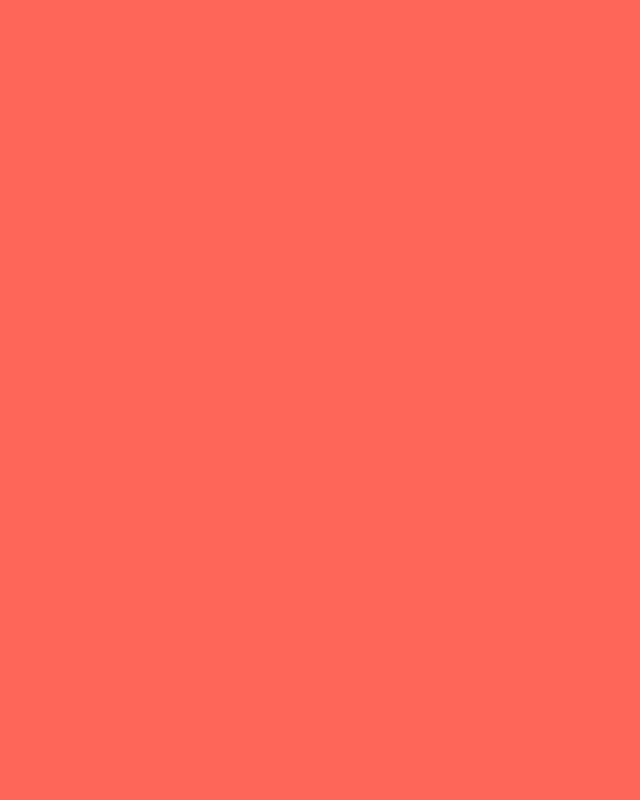
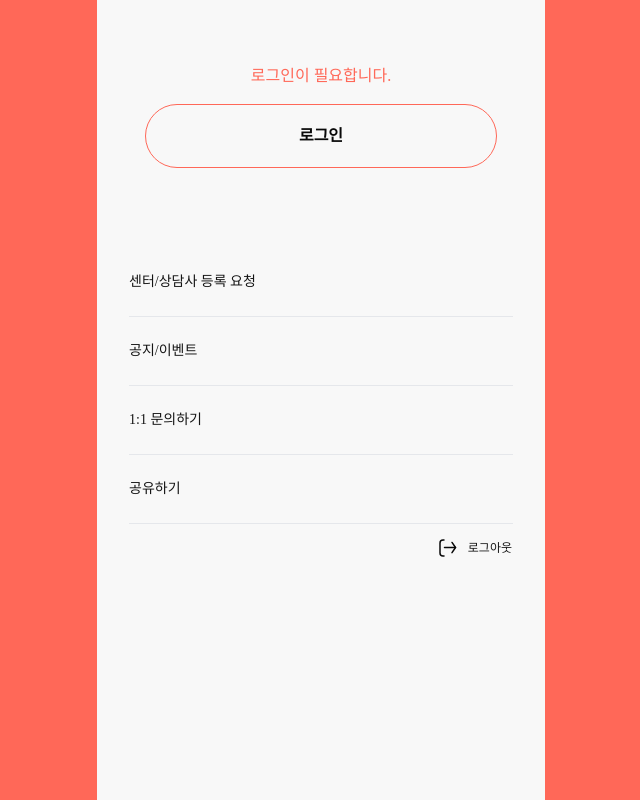
Before and after one commit to Matthewsann/ddodak, a Next.js app: page /mypage in a window 1280 px wide. Before the commit this address had no page. Shown: the whole page, without its empty margins (319-959 px from the left). Built offline with nearby package versions, Linux system fonts and the light colour scheme; a web font is replaced by a local one.

Commit message:
feat: login view

```diff
--- a/app/apis/auth.ts
+++ b/app/apis/auth.ts
@@ -18,6 +18,9 @@ export const authLogin = async ({
       email,
       password,
     }),
+    headers: {
+      "Content-Type": "application/json",
+    },
   });
 
   if (!result.ok) throw new Error("서버 에러");
--- /dev/null
+++ b/app/apis/center/api.ts
@@ -0,0 +1,40 @@
+import type { CenterType } from "@/types/center";
+
+interface CenterListResponse {
+  success: boolean;
+  code: number;
+  message: string;
+  data: CenterType[];
+}
+
+export const centerList = async () => {
+  const result = await fetch(`${process.env.NEXT_PUBLIC_API_HOST}/center/list`);
+
+  if (!result.ok) throw new Error("서버 에러");
+
+  const data: CenterListResponse = await result.json();
+  if (!data.success) throw new Error(data.message);
+
+  return data.data;
+};
+
+export const centerAroundList = async ({
+  lat,
+  lng,
+  distance,
+}: {
+  lat: number;
+  lng: number;
+  distance: number;
+}) => {
+  const result = await fetch(
+    `${process.env.NEXT_PUBLIC_API_HOST}/center/around/list?distance=${distance}&centerLatitude=${lat}&centerLongitude=${lng}`
+  );
+
+  if (!result.ok) throw new Error("서버 에러");
+
+  const data: CenterListResponse = await result.json();
+  if (!data.success) throw new Error(data.message);
+
+  return data.data;
+};
--- a/app/components/icons/index.tsx
+++ b/app/components/icons/index.tsx
@@ -9,6 +9,7 @@ import Filter from "./filter.svg";
 import GPS from "./gps.svg";
 import Search from "./search.svg";
 import Signout from "./signout.svg";
+import Heart from "./heart.svg";
 
 const Icons = {
   Home,
@@ -22,5 +23,6 @@ const Icons = {
   GPS,
   Search,
   Signout,
+  Heart,
 };
 export default Icons;
--- a/app/login/form.tsx
+++ b/app/login/form.tsx
@@ -1,8 +1,11 @@
 "use client";
 
+import { authLogin } from "@/apis/auth";
+import { useUserStore } from "@/store/user-store";
 import cc from "classcat";
 import Link from "next/link";
-import { useState } from "react";
+import { useRouter } from "next/navigation";
+import { useCallback, useState } from "react";
 
 export default function LoginForm() {
   const [id, setId] = useState("");
@@ -10,14 +13,35 @@ export default function LoginForm() {
   const [error, setError] = useState(false);
   const [showPassword, setShowPassword] = useState(false);
 
+  const router = useRouter();
+
+  const { setEmail } = useUserStore();
+
+  const handleSubmit = useCallback(async () => {
+    try {
+      const result = await authLogin({
+        email: id,
+        password,
+      });
+
+      setEmail(id);
+      router.push("/mypage");
+    } catch (e) {
+      setError(true);
+    }
+  }, [id, password]);
+
   return (
-    <div className="py-8 w-full">
+    <div className="py-8 w-full h-full flex flex-col justify-between">
+      <div>
         <label className="flex flex-col gap-1 w-full">
-        <span className="font-medium text-sm">ID 아이디</span>
+          <span className="font-medium text-sm">EMAIL 이메일</span>
           <input
             type="text"
             className="input rounded-full bg-black/10 font-light text-xs"
-          placeholder="아이디 입력"
+            placeholder="이메일 입력"
+            value={id}
+            onChange={(e) => setId(e.target.value)}
           />
         </label>
         <label className="flex flex-col gap-1 w-full mt-5">
@@ -36,36 +60,47 @@ export default function LoginForm() {
               type={showPassword ? "text" : "password"}
               className="input rounded-full bg-black/10 font-light text-xs w-full"
               placeholder="비밀번호 입력"
+              value={password}
+              onChange={(e) => setPassword(e.target.value)}
             />
           </div>
         </label>
 
+        <div className="flex justify-center gap-4 items-center mt-10">
+          <div>
+            <Link href="#">아이디 찾기</Link>
+          </div>
+          <div className="w-px h-4 bg-black" />
+          <div>
+            <Link href="#">비밀번호 찾기</Link>
+          </div>
+          <div className="w-px h-4 bg-black" />
+          <div>
+            <Link href="#">회원가입</Link>
+          </div>
+        </div>
+      </div>
+
+      <div className="px-5 pb-14">
+        <button
+          className="btn btn-primary btn-lg btn-outline rounded-full w-full group active:bg-primary"
+          onClick={() => {
+            handleSubmit();
+          }}
+        >
+          <span className="text-black font-semibold text-base group-active:text-white">
+            로그인
+          </span>
+        </button>
         <div className="relative flex justify-center">
           {error && (
-          <div className="absolute text-center p-2 text-[11px] font-medium text-primary">
+            <div className="absolute text-center p-2 text-xs font-medium text-primary leading-5">
               아이디 또는 비밀번호를 잘못 입력했습니다.
               <br />
               입력하신 내용을 다시 확인해주세요.
             </div>
           )}
         </div>
-
-      <div className="mt-16 px-5">
-        <button className="btn btn-primary btn-lg btn-outline rounded-full w-full group active:bg-primary">
-          <span className="text-black font-semibold text-base group-active:text-white">
-            로그인
-          </span>
-        </button>
-      </div>
-
-      <div className="grid grid-cols-[1fr_1px_1fr] gap-8 items-center mt-4">
-        <div className="w-full text-right">
-          <Link href="#">아이디 찾기</Link>
-        </div>
-        <div className="w-px h-4 bg-black" />
-        <div>
-          <Link href="#">비밀번호 찾기</Link>
-        </div>
       </div>
     </div>
   );
--- a/app/map/search-result.tsx
+++ b/app/map/search-result.tsx
@@ -37,7 +37,8 @@ export default function SearchResult({
             <Sheet.Header />
             <Sheet.Content className="px-5 pb-12">
               <Sheet.Scroller>
-                {centers
+                {centers.length > 0 ? (
+                  centers
                     .sort(
                       (a, b) =>
                         getDistanceKm(loc[1], loc[0], a.latitude, a.longitude) -
@@ -54,7 +55,12 @@ export default function SearchResult({
                           center.longitude
                         )}
                       />
-                  ))}
+                    ))
+                ) : (
+                  <div className="text-center text-gray-500 py-12">
+                    검색 결과가 없습니다.
+                  </div>
+                )}
               </Sheet.Scroller>
             </Sheet.Content>
           </Sheet.Container>
--- a/app/mypage/page.tsx
+++ b/app/mypage/page.tsx
@@ -1,7 +1,71 @@
-import { redirect } from "next/navigation";
+"use client";
+
+import { useUserStore } from "@/store/user-store";
+import Link from "next/link";
+import Profile from "./profile";
+import Icons from "@/components/icons";
+
+const MENU_ITEMS = [
+  {
+    name: "센터/상담사 등록 요청",
+    href: "/login",
+  },
+  {
+    name: "공지/이벤트",
+    href: "/login",
+  },
+  {
+    name: "1:1 문의하기",
+    href: "/login",
+  },
+  {
+    name: "공유하기",
+    href: "/login",
+  },
+];
 
 export default function Home() {
-  redirect("/login");
+  const { email, setEmail } = useUserStore();
 
-  return <div>mypage</div>;
+  return (
+    <div className="w-full h-full pt-16">
+      {email ? (
+        <Profile />
+      ) : (
+        <div className="flex flex-col items-center">
+          <div className="font-medium text-primary">로그인이 필요합니다.</div>
+          <div className="w-full px-12 mt-4 mb-20">
+            <Link
+              href="/login"
+              className="btn btn-primary btn-lg btn-outline rounded-full w-full group active:bg-primary"
+            >
+              <span className="text-black font-semibold text-base group-active:text-white">
+                로그인
+              </span>
+            </Link>
+          </div>
+        </div>
+      )}
+      <ul className="divide-y px-8">
+        {MENU_ITEMS.map((item, i) => (
+          <li key={i} className="font-medium text-sm">
+            <Link href={item.href} className="py-6 block">
+              {item.name}
+            </Link>
+          </li>
+        ))}
+        <li
+          className="w-full flex justify-end"
+          onClick={() => {
+            setEmail(null);
+          }}
+        >
+          <button className="btn btn-ghost !p-0 font-light text-xs">
+            <Icons.Signout className="w-6 stroke-black" />
+            로그아웃
+          </button>
+        </li>
+      </ul>
+    </div>
+  );
 }
--- /dev/null
+++ b/app/mypage/profile.tsx
@@ -0,0 +1,56 @@
+"use client";
+
+import Icons from "@/components/icons";
+import { useUserStore } from "@/store/user-store";
+
+export default function Profile() {
+  const { email } = useUserStore();
+  return (
+    <div>
+      <div className="flex w-full px-8 gap-6 items-center">
+        <div className="w-24 h-24 rounded-full overflow-hidden shrink-0">
+          <img
+            src="https://via.placeholder.com/96"
+            className="w-full h-full object-cover"
+          />
+        </div>
+        <div className="w-full">
+          <div className="font-bold flex items-center justify-between w-full">
+            이소윤
+            <button className="btn btn-secondary btn-xs rounded-full !text-white !font-medium px-3">
+              수정
+            </button>
+          </div>
+          <div className="text-xs font-light">{email}</div>
+        </div>
+      </div>
+
+      <div className="px-3">
+        <div className="flex justify-end">
+          <button className="btn btn-primary btn-sm py-2 px-4 !h-auto rounded-xl !text-black border-primary btn-outline">
+            <Icons.Heart />
+            나의 찜
+          </button>
+        </div>
+
+        <ul className="grid grid-cols-3 gap-3 py-4">
+          <li className="w-full">
+            <button className="btn btn-lg btn-primary !font-medium !text-xs w-full !text-white px-0">
+              추천 상담사
+            </button>
+          </li>
+          <li className="w-full">
+            <button className="btn btn-lg btn-primary !font-medium !text-xs w-full !text-white px-0">
+              상담 신청 내역
+            </button>
+          </li>
+          <li className="w-full">
+            <button className="btn btn-lg btn-primary !font-medium !text-xs w-full !text-white px-0">
+              내 후기
+            </button>
+          </li>
+        </ul>
+      </div>
+    </div>
+  );
+}
--- /dev/null
+++ b/app/store/user-store.ts
@@ -0,0 +1,19 @@
+import { create } from "zustand";
+import { persist } from "zustand/middleware";
+
+interface UserStore {
+  email: string | null;
+  setEmail: (email: string | null) => void;
+}
+
+export const useUserStore = create<UserStore>()(
+  persist(
+    (set) => ({
+      email: null,
+      setEmail: (email) => set({ email }),
+    }),
+    {
+      name: "user-storage",
+    }
+  )
+);
--- a/package.json
+++ b/package.json
@@ -17,7 +17,8 @@
     "react": "^18",
     "react-dom": "^18",
     "react-modal-sheet": "^2.2.0",
-    "swiper": "^11.0.5"
+    "swiper": "^11.0.5",
+    "zustand": "^4.4.7"
   },
   "devDependencies": {
     "@svgr/webpack": "^8.1.0",
```
Also changed, not shown: app/apis/center/list/route.ts (added), app/components/icons/heart.svg (added), 1 other file (tests, documents, lock files or other folders). Lines whose indentation alone changed are shown as unchanged.
